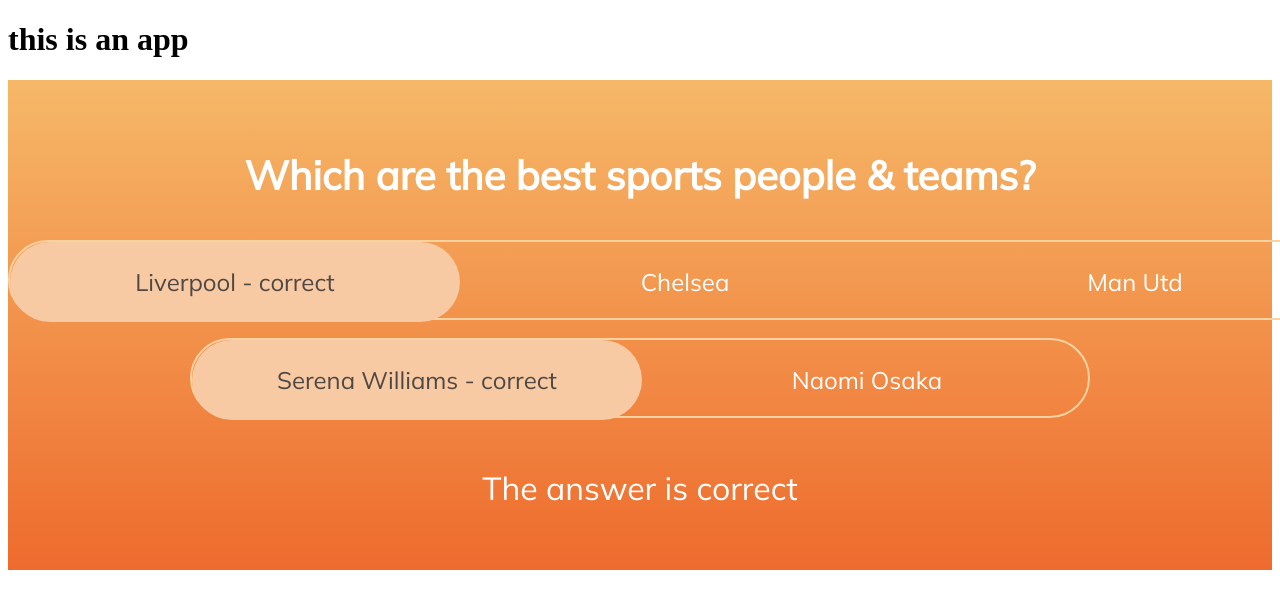
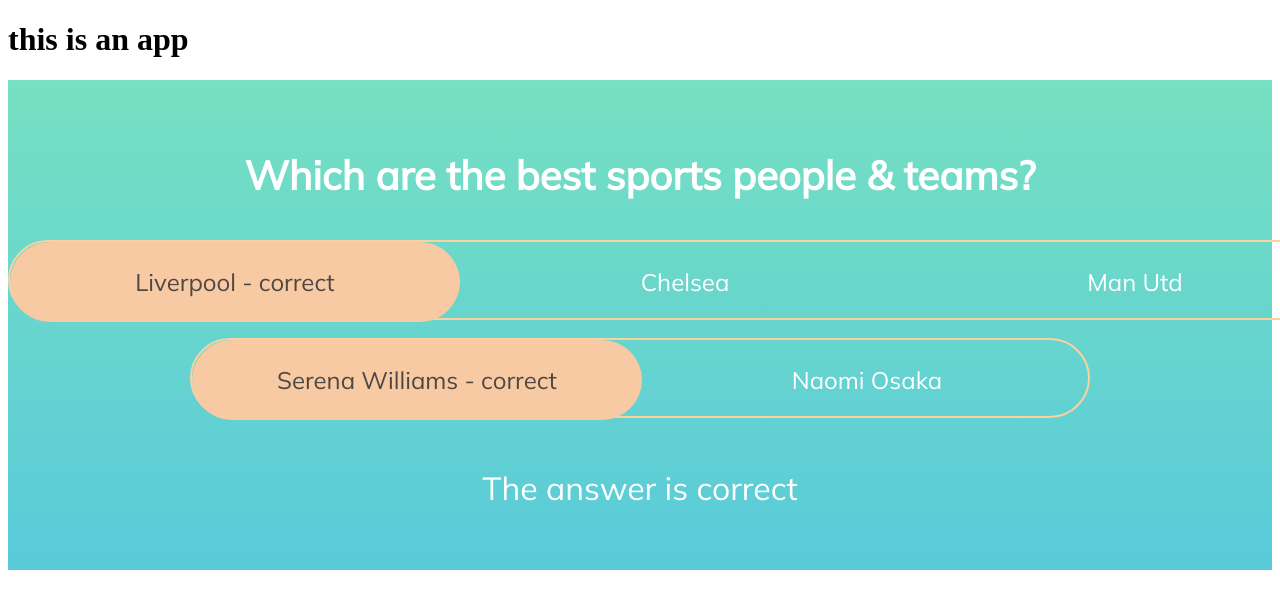
Before and after one commit to hannasophian/seneca_test, a React (Create React App) app: page / in a window 1280 px wide. Shown: the top 608 px of the page. Built offline with nearby package versions, Linux system fonts and the light colour scheme.

Commit message:
background colour changes

```diff
--- a/src/css/toggleswitch.css
+++ b/src/css/toggleswitch.css
@@ -1,7 +1,7 @@
 @import url("https://fonts.googleapis.com/css2?family=Mulish&display=swap");
 
 .toggle-switch {
-  background: linear-gradient(180deg, #f6b868 0%, #ee6b2d 100%);
+  /* background: linear-gradient(180deg, #f6b868 0%, #ee6b2d 100%); */
   text-align: center;
   padding-top: 30px;
   padding-bottom: 30px;
--- a/src/toggle-switch/ToggleSwitch.tsx
+++ b/src/toggle-switch/ToggleSwitch.tsx
@@ -4,6 +4,7 @@
 import "../css/toggleswitch.css";
 import shuffleArray from "../utils/shuffleArray";
 import newIsCorrect from "../utils/newIsCorrect";
+import getColours from "../utils/getColours";
 // When using this component, ensure that the correct answer is the first element in its array
 interface Props {
   question: string;
@@ -25,6 +26,11 @@
     [...Array(options.length)].map(() => 0)
   );
 
+  const [backgroundColour, setBackgroundColour] = useState<string[]>([
+    "246, 184, 104",
+    "238, 107, 45",
+  ]);
+
   useEffect(() => {
     console.log(selectedIdxArr);
     setIsCorrectArr(
@@ -34,10 +40,21 @@
 
   useEffect(() => {
     console.log(isCorrectArr);
+    setBackgroundColour(
+      getColours(
+        isCorrectArr.filter((el) => el === true).length,
+        options.length
+      )
+    );
   }, [isCorrectArr]);
 
   return (
-    <div className="toggle-switch">
+    <div
+      className="toggle-switch"
+      style={{
+        background: `linear-gradient(180deg, rgb(${backgroundColour[0]}) 0%, rgb(${backgroundColour[1]}) 100%)`,
+      }}
+    >
       <h3 id="question">{question}</h3>
       <form>
         {shuffledAnswers.map((answerSet, idx) => (
--- /dev/null
+++ b/src/utils/getColours.ts
@@ -0,0 +1,25 @@
+export default function getColours(
+  numCorrect: number,
+  numAnswerSets: number
+): string[] {
+  const rgbWrong = [
+    [246, 184, 104],
+    [238, 107, 45],
+  ];
+  const rgbRight = [
+    [118, 224, 194],
+    [89, 202, 218],
+  ];
+
+  const frac = numCorrect / numAnswerSets;
+
+  const rgbNew = [
+    rgbWrong[0]
+      .map((num, idx) => num + (rgbRight[0][idx] - num) * frac)
+      .join(","),
+    rgbWrong[1]
+      .map((num, idx) => num + (rgbRight[1][idx] - num) * frac)
+      .join(","),
+  ];
+  return rgbNew;
+}
```
